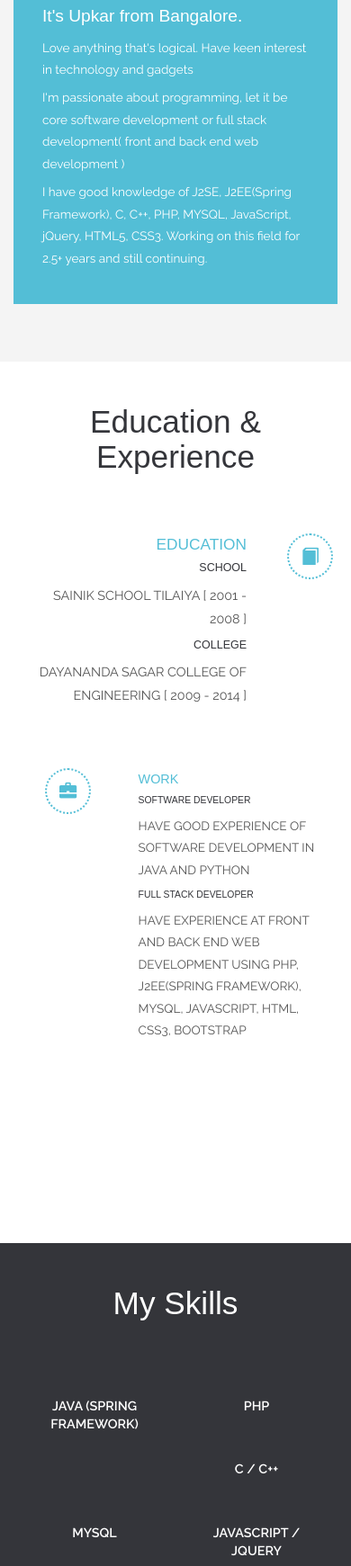
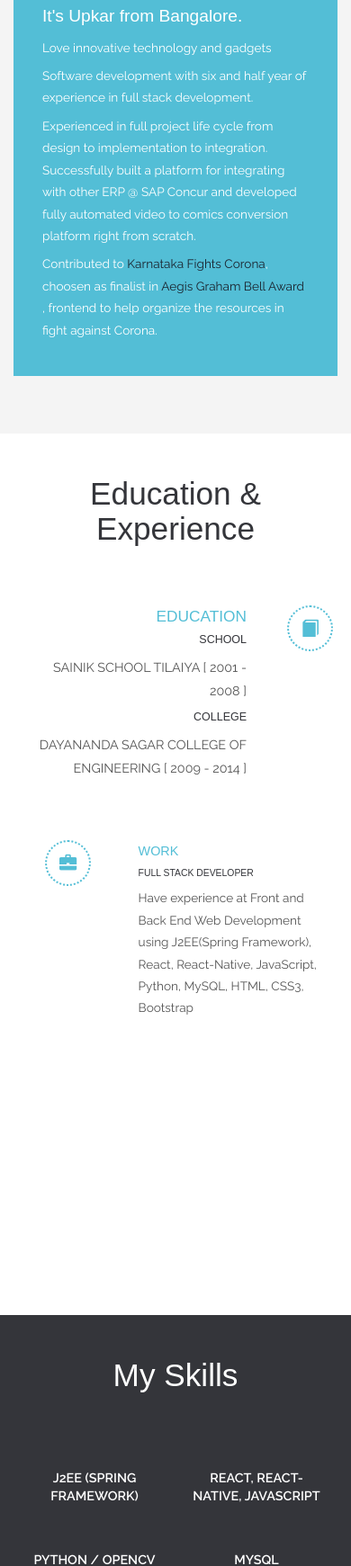
Before and after one commit to redhat125/redhat125.github.io, a plain HTML site: page index.html in a window 390 px wide. Shown: the part 915-2656 px from the top of the page at 90% size. Drawn offline with Linux system fonts and the light colour scheme; files whose address does not match are found by name; a web font is replaced by a local one.

Commit message:
Update index.html

```diff
--- a/index.html
+++ b/index.html
@@ -93,10 +93,10 @@
 		  </div>
 		  <div class="col-md-7 ab-grid text">
 		    <h4>It's Upkar from Bangalore.</h4>
-			<p>Love anything that's logical. Have keen interest in technology and gadgets</p>
-			<p>I'm passionate about programming, let it be core software development or full stack development( front and back end web development )</p>
-			<p>I have good knowledge of J2SE, J2EE(Spring Framework), C, C++, PHP, MYSQL, JavaScript, jQuery, HTML5, CSS3. Working on this field for 2.5+ years and still continuing.</p>
-
+			<p>Love innovative technology and gadgets</p>
+			<p>Software development with six and half year of experience in full stack development.</p>
+			<p>Experienced in full project life cycle from design to implementation to integration. Successfully built a platform for integrating with other ERP @ SAP Concur and developed fully automated video to comics conversion platform right from scratch.</p>
+			<p>Contributed to <a href="https://karnatakafightscorona.org">Karnataka Fights Corona</a>, choosen as finalist in <a href="https://www.linkedin.com/posts/aegis-graham-bell-award_sap-is-one-of-the-to-finalist-under-the-activity-6770650377437147136-fvuq">Aegis Graham Bell Award</a> , frontend to help organize the resources in fight against Corona.</p>
 		  </div>
 		  <div class="clearfix"> </div>
 	   </div>
@@ -121,10 +121,8 @@
 					</div>
 					<div class="experience-right-snd">
 						<h4>WORK</h4>
-						<h5>SOFTWARE DEVELOPER</h5>
-						<p>HAVE GOOD EXPERIENCE OF SOFTWARE DEVELOPMENT IN JAVA AND PYTHON</p>
 						<h5>FULL STACK DEVELOPER</h5>
-						<p>HAVE EXPERIENCE AT FRONT AND BACK END WEB DEVELOPMENT USING PHP, J2EE(SPRING FRAMEWORK), MYSQL, JAVASCRIPT, HTML, CSS3, BOOTSTRAP</p>
+						<p>Have experience at Front and Back End Web Development using J2EE(Spring Framework), React, React-Native, JavaScript, Python, MySQL, HTML, CSS3, Bootstrap</p>
 					</div>
 					<div class="clearfix"> </div>
 				</div>
@@ -139,23 +137,19 @@
 		<div class="skill-grids">
 					<div class="col-md-2 skills-grid text-center">
 						<div class="circle" id="circles-1"></div>
-						<p>Java (SPRING FRAMEWORK)</p>
+						<p>J2EE (SPRING FRAMEWORK)</p>
 					</div>
 					<div class="col-md-2 skills-grid text-center">
 						<div class="circle" id="circles-3"></div>
-						<p>PHP</p>
+						<p>React, React-Native, JavaScript</p>
 					</div>
 					<div class="col-md-2 skills-grid text-center">
 						<div class="circle" id="circles-2"></div>
-						<p>C / C++</p>
+						<p>Python / openCV</p>
 					</div>
 					<div class="col-md-2 skills-grid text-center">
 						<div class="circle" id="circles-4"></div>
 						<p>MySql</p>
-					</div>
-					<div class="col-md-2 skills-grid text-center">
-						<div class="circle" id="circles-5"></div>
-						<p>JavaScript / jQuery</p>
 					</div>
 					<div class="col-md-2 skills-grid text-center">
 						<div class="circle" id="circles-6"></div>
```
